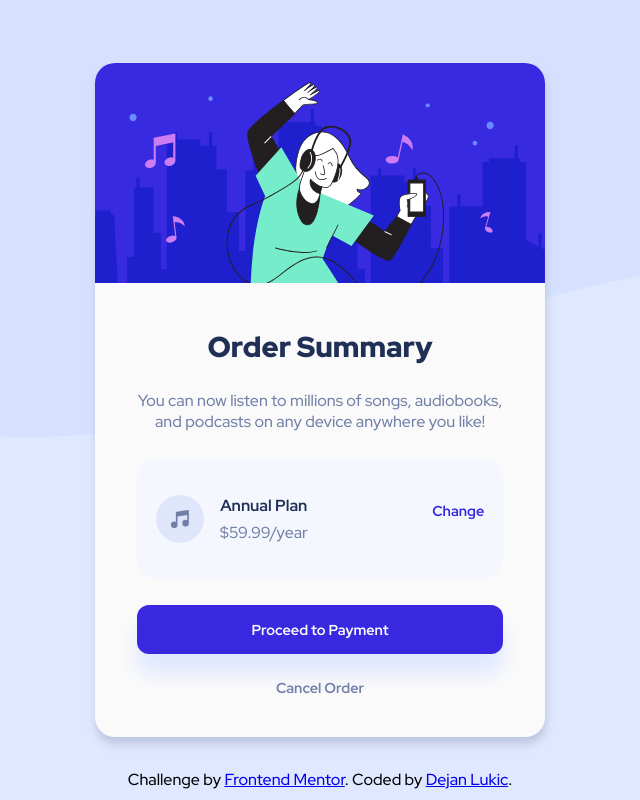
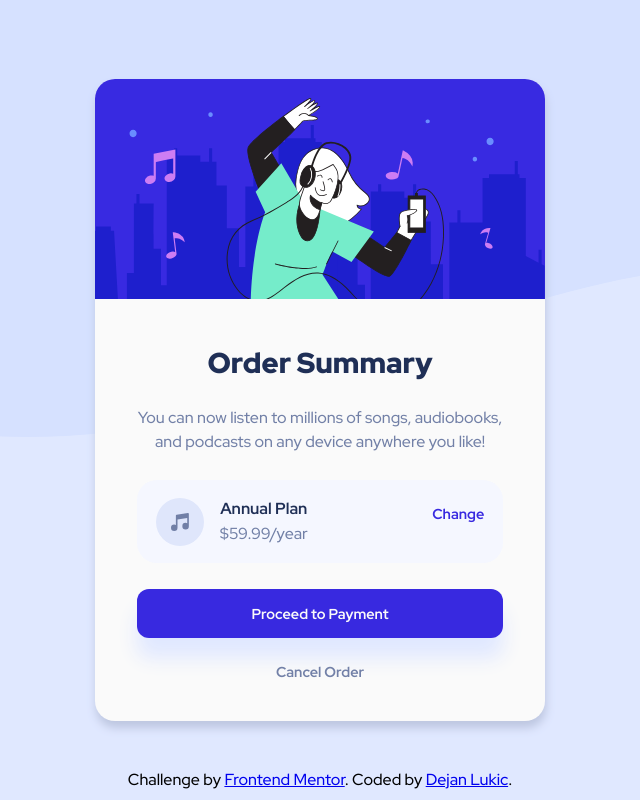
Before and after one commit to DejanSheki/order-summary-component-main, a plain HTML site: page index.html in a window 1280 px wide. Shown: the whole page, without its empty margins (320-960 px from the left). Drawn offline with Linux system fonts and the light colour scheme.

Commit message:
minor corrections

```diff
--- a/style.css
+++ b/style.css
@@ -58,12 +58,13 @@ article h1 {
 }
 article p {
   color: var(--desaturated-blue);
+  line-height: 1.5;
 }
 .order {
   display: flex;
   justify-content: space-between;
   align-items: center;
-  padding: 1.2rem;
+  padding: 0rem 1.2rem;
   background: var(--very-pale-blue);
   border-radius: 20px;
   margin-block: 1.6rem;
```
